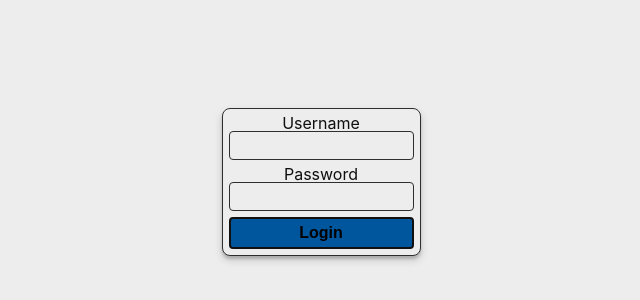
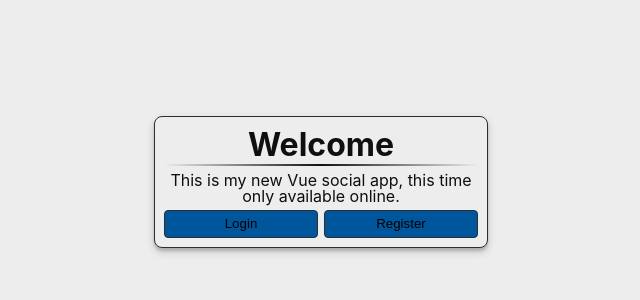
Before and after one commit to web-stuff-98/psql-social, a Vue app in the folder client/: page / in a window 1280 px wide. Shown: the part 218-518 px from the top of the page, without its empty margins (319-959 px from the left). Built offline with nearby package versions, Linux system fonts and the light colour scheme; what oh-vue-icons would draw is missing.

Commit message:
login/welcome/register modal done

```diff
--- a/client/index.html
+++ b/client/index.html
@@ -1,6 +1,9 @@
 <!DOCTYPE html>
 <html lang="en">
   <head>
+    <script>
+      var global = global || window;
+    </script>
     <meta charset="UTF-8" />
     <link rel="icon" type="image/svg+xml" href="/vite.svg" />
     <meta name="viewport" content="width=device-width, initial-scale=1.0" />
--- a/client/package.json
+++ b/client/package.json
@@ -18,6 +18,7 @@
     "vue-router": "^4.1.6"
   },
   "devDependencies": {
+    "@types/node": "^18.15.11",
     "@vitejs/plugin-vue": "^4.1.0",
     "events": "^3.3.0",
     "global": "^4.4.0",
--- a/client/src/App.vue
+++ b/client/src/App.vue
@@ -1,17 +1,32 @@
 <script lang="ts" setup>
 import { ref } from "vue";
+import useAuthStore from "./store/AuthStore";
 import Modal from "./components/modal/Modal.vue";
 import Login from "./components/modal/Login.vue";
+import Register from "./components/modal/Register.vue";
+import Welcome from "./components/modal/Welcome.vue";
+import ModalCloseButton from "./components/shared/ModalCloseButton.vue";
+
+const authStore = useAuthStore();
 
 const noUserModalSection = ref<"WELCOME" | "LOGIN" | "REGISTER">("WELCOME");
 </script>
 
 <template>
   <div class="container">
-    <h1>Container</h1>
     <router-view :key="$route.fullPath" />
-    <Modal>
-      <Login />
+    <Modal v-if="!authStore.user">
+      <ModalCloseButton
+        v-if="noUserModalSection !== 'WELCOME'"
+        @click="() => (noUserModalSection = 'WELCOME')"
+      />
+      <Login v-if="noUserModalSection === 'LOGIN'" />
+      <Register v-if="noUserModalSection === 'REGISTER'" />
+      <Welcome
+        :onLoginClicked="() => (noUserModalSection = 'LOGIN')"
+        :onRegisterClicked="() => (noUserModalSection = 'REGISTER')"
+        v-if="noUserModalSection === 'WELCOME'"
+      />
     </Modal>
   </div>
 </template>
--- /dev/null
+++ b/client/src/components/modal/Welcome.vue
@@ -0,0 +1,63 @@
+<script lang="ts" setup>
+defineProps<{ onLoginClicked: Function; onRegisterClicked: Function }>();
+</script>
+
+<template>
+  <div class="welcome">
+    <h1>Welcome</h1>
+    <hr />
+    <p>This is my new Vue social app, this time only available online.</p>
+    <div class="buttons">
+      <button type="button" @click="onLoginClicked()">Login</button>
+      <button type="button" @click="onRegisterClicked()">Register</button>
+    </div>
+  </div>
+</template>
+
+<style lang="scss" scoped>
+.welcome {
+  display: flex;
+  flex-direction: column;
+  max-width: 20rem;
+  padding: var(--gap-sm);
+  * {
+    text-align: center;
+  }
+  p {
+    margin-top: var(--gap-md);
+  }
+  h1 {
+    padding: var(--gap-sm);
+  }
+  hr {
+    width: 100%;
+    margin: 0;
+    padding: 0;
+    border: none;
+    border-bottom: 2px solid var(--border-heavy);
+    mask-image: linear-gradient(
+      to right,
+      transparent 0%,
+      black 50%,
+      transparent 100%
+    );
+    -webkit-mask-image: linear-gradient(
+      to right,
+      transparent 0%,
+      black 50%,
+      transparent 100%
+    );
+  }
+  .buttons {
+    margin-top: var(--gap-md);
+    display: flex;
+    flex-grow: 1;
+    width: 100%;
+    gap: var(--gap-md);
+    button {
+      flex-grow: 1;
+      width: 100%;
+    }
+  }
+}
+</style>
```
Also changed, not shown: client/src/store/SocketStore.ts (+3 -6 lines), 1 other file (tests, documents, lock files or other folders).
